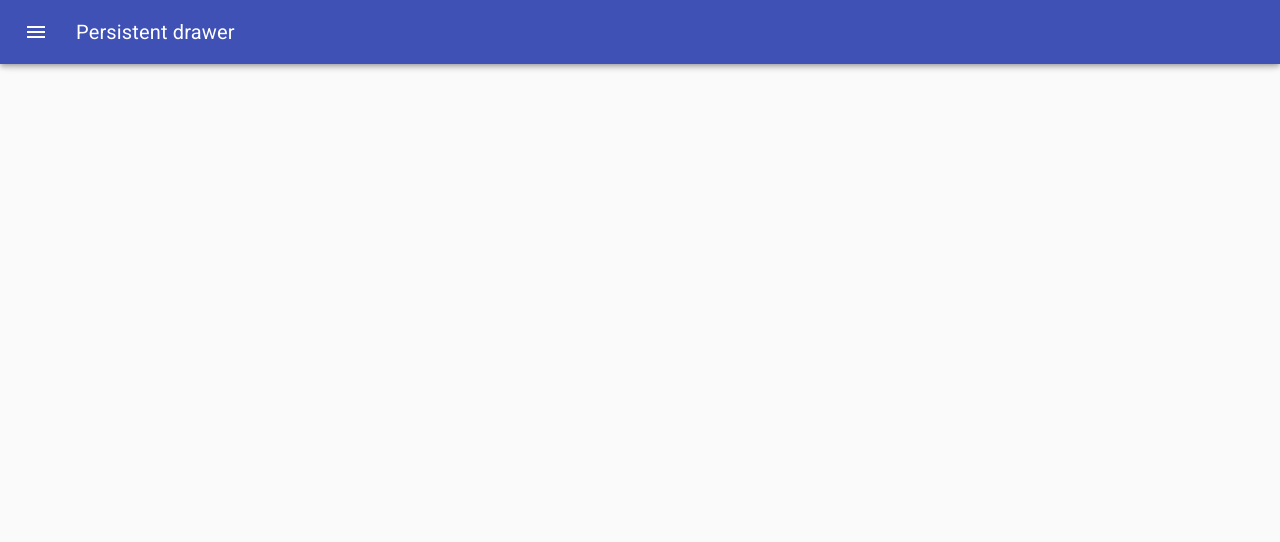
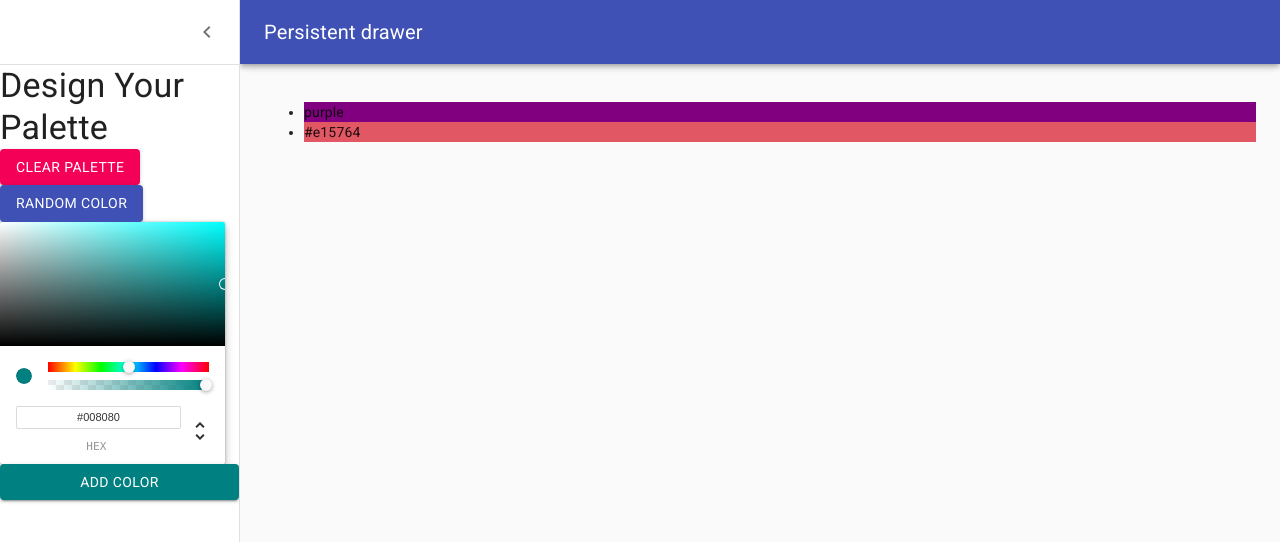
Before and after one commit to hadi2000naamani/color-project, a React (Create React App) app: page /palette/new in a window 1280 px wide. Shown: the top 542 px of the page. Built offline with nearby package versions, Linux system fonts and the light colour scheme.

Commit message:
Connect colorpicker to button

```diff
--- a/package.json
+++ b/package.json
@@ -14,6 +14,7 @@
     "react": "^16.13.1",
     "react-color": "^2.18.1",
     "react-copy-to-clipboard": "^5.0.2",
+    "react-dates": "^21.8.0",
     "react-dom": "^16.13.1",
     "react-router-dom": "^5.2.0",
     "react-scripts": "3.4.3"
@@ -38,5 +39,8 @@
       "last 1 firefox version",
       "last 1 safari version"
     ]
+  },
+  "devDependencies": {
+    "@types/react-dates": "^17.1.14"
   }
 }
--- a/src/NewPaletteForm.js
+++ b/src/NewPaletteForm.js
@@ -1,4 +1,5 @@
 import React, { Component } from 'react'
+import { withStyles } from '@material-ui/core/styles';
 import clsx from 'clsx';
 import classNames from "classnames";
 import Typography from '@material-ui/core/Typography';
@@ -13,19 +14,21 @@ import MenuIcon from '@material-ui/icons/Menu';
 import ChevronLeftIcon from '@material-ui/icons/ChevronLeft';
 import ChevronRightIcon from '@material-ui/icons/ChevronRight';
 import { ChromePicker } from "react-color";
-import { Button } from '@material-ui/core';
+import { Button, colors } from '@material-ui/core';
+import { hex } from 'chroma-js';
+import { DateRangePicker, SingleDatePicker, DayPickerRangeController } from 'react-dates';
 
 const drawerWidth = 240;
 
-const useStyles = makeStyles((theme) => ({
+const styles = theme => ({
     root: {
         display: 'flex',
     },
     appBar: {
         transition: theme.transitions.create(['margin', 'width'], {
             easing: theme.transitions.easing.sharp,
-            duration: theme.transitions.duration.leavingScreen,
-        }),
+            duration: theme.transitions.duration.leavingScreen
+        })
     },
     appBarShift: {
         width: `calc(100% - ${drawerWidth}px)`,
@@ -72,21 +75,35 @@ const useStyles = makeStyles((theme) => ({
         }),
         marginLeft: 0,
     },
-}));
+});
 
 
-export default function NewPaletteForm() {
-    const classes = useStyles();
-    const theme = useTheme();
-    const [open, setOpen] = React.useState(false);
-
-    const handleDrawerOpen = () => {
-        setOpen(true);
+class NewPaletteForm extends Component {
+    constructor(props) {
+        super(props);
+        this.state = {
+            open: true,
+            currentColor: "teal",
+            colors: ["purple", "#e15764"]
         };
-
-    const handleDrawerClose = () => {
-        setOpen(false);
+        this.updateCurrentColor = this.updateCurrentColor.bind(this);
+        this.addNewColor = this.addNewColor.bind(this);
+    }
+    handleDrawerOpen = () => {
+        this.setState({ open: true });
     };
+    handleDrawerClose = () => {
+        this.setState({ open: false });
+    };
+    updateCurrentColor(newColor) {
+        this.setState({ currentColor: newColor.hex });
+    }
+    addNewColor() {
+        this.setState({ colors: [... this.state.colors, this.state.currentColor] });
+    }
+    render() {
+        const { classes } = this.props;
+        const { open } = this.state;
 
         return (
             <div className={classes.root} >
@@ -97,11 +114,11 @@ export default function NewPaletteForm() {
                         [classes.appBarShift]: open,
                     })}
                 >
-                <Toolbar>
+                    <Toolbar disableGutters={!open}>
                         <IconButton
                             color="inherit"
                             aria-label="open drawer"
-                        onClick={handleDrawerOpen}
+                            onClick={this.handleDrawerOpen}
                             edge="start"
                             className={clsx(classes.menuButton, open && classes.hide)}
                         >
@@ -122,8 +139,8 @@ export default function NewPaletteForm() {
                     }}
                 >
                     <div className={classes.drawerHeader}>
-                    <IconButton onClick={handleDrawerClose}>
-                        {theme.direction === 'ltr' ? <ChevronLeftIcon /> : <ChevronRightIcon />}
+                        <IconButton onClick={this.handleDrawerClose}>
+                            <ChevronLeftIcon />
                         </IconButton>
                     </div>
                     <Divider />
@@ -134,8 +151,10 @@ export default function NewPaletteForm() {
                         <Button variant="contained" color="secondary">Clear Palette</Button>
                         <Button variant="contained" color="primary">Random Color</Button>
                     </div>
-                <ChromePicker color="purple" onChangeComplete={newColor => console.log(newColor)} />
-                <Button variant="contained" color="primary">Add Color</Button>
+                    <ChromePicker color={this.state.currentColor} onChangeComplete={this.updateCurrentColor} />
+                    <Button variant="contained" color="primary" style={{ backgroundColor: this.state.currentColor }} onClick={this.addNewColor} >
+                        Add Color
+                </Button>
                 </Drawer>
                 <main
                     className={clsx(classes.content, {
@@ -143,8 +162,14 @@ export default function NewPaletteForm() {
                     })}
                 >
                     <div className={classes.drawerHeader} />
-
+                    <ul>
+                        {this.state.colors.map(color => (
+                            <li style={{ background: color }}>{color}</li>
+                        ))}
+                    </ul>
                 </main>
             </div>
         );
     }
+}
+export default withStyles(styles, { withThem: true })(NewPaletteForm);
```
Also changed, not shown: 1 other file (tests, documents, lock files or other folders). Lines whose indentation alone changed are shown as unchanged.
